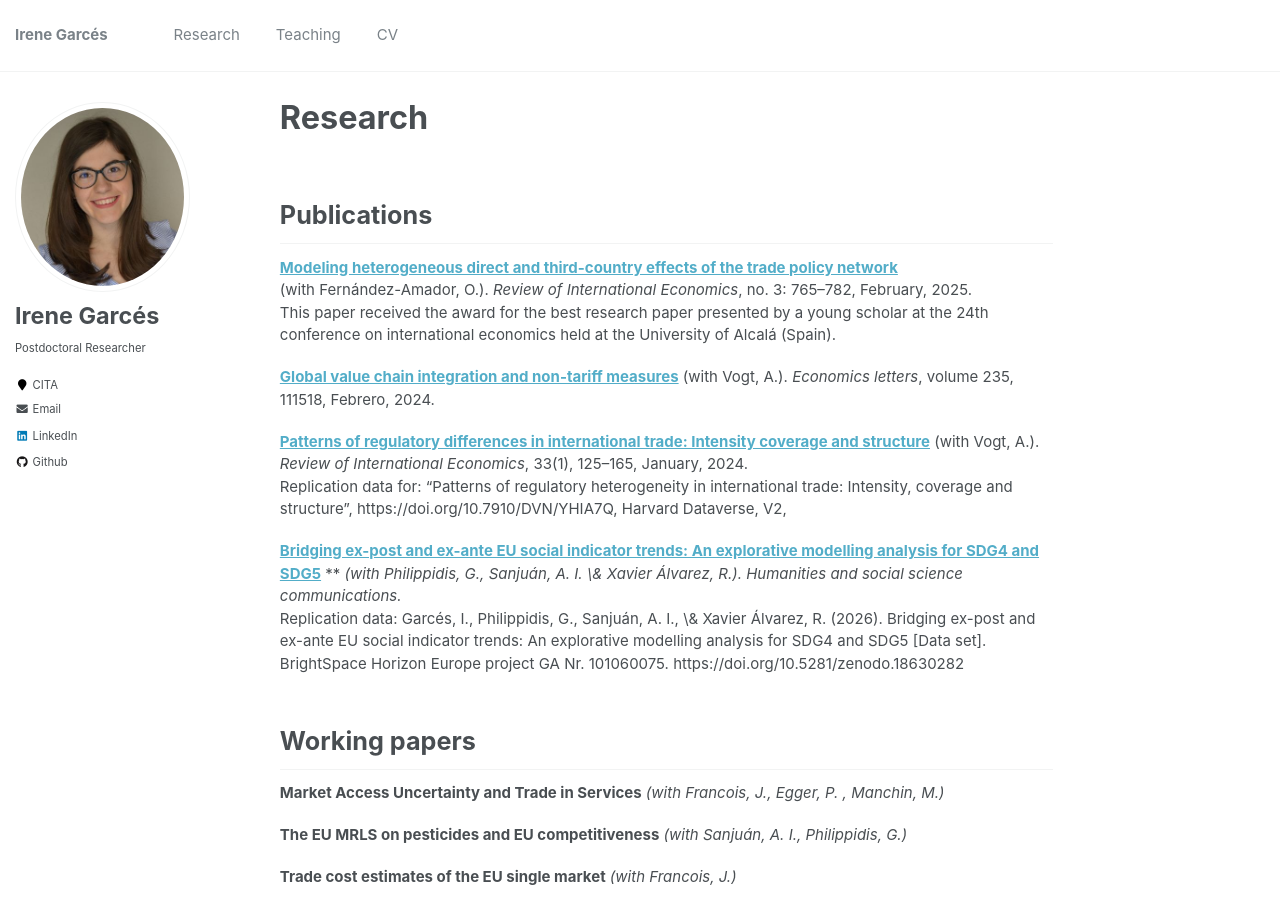
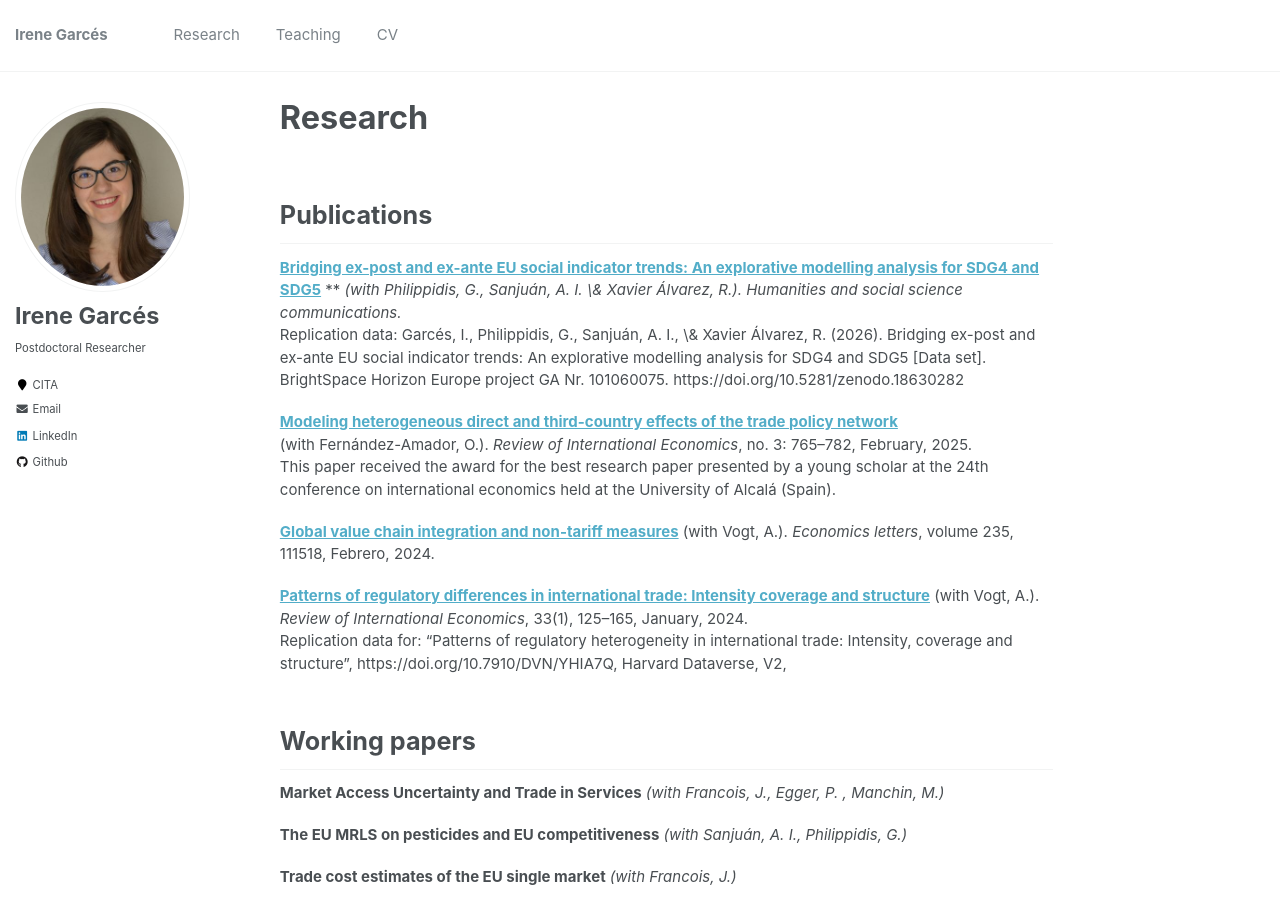
Before and after one commit to IreneGarces/irenegarces.github.io, a Jekyll site: the page built from _pages/research.md, in a window 1280 px wide and 900 px high. Built offline with Jekyll 4.4.1, drawn with Linux system fonts in a browser that asks for light colours; part of the change alters nothing that is shown.

```diff
--- a/_pages/research.md
+++ b/_pages/research.md
@@ -15,6 +15,10 @@ author_profile: true
 {% endfor %}
 
 ## Publications
+**[Bridging ex-post and ex-ante EU social indicator trends: An explorative modelling analysis for SDG4 and SDG5](../files/Bridging ex-post and ex-ante EU social indicator.pdf)** **
+*(with  Philippidis, G., Sanjuán, A. I. \& Xavier Álvarez, R.). Humanities and social science communications.* \\
+Replication data: Garcés, I., Philippidis, G., Sanjuán, A. I., \& Xavier Álvarez, R. (2026). Bridging ex-post and ex-ante EU social indicator trends: An explorative modelling analysis for SDG4 and SDG5 [Data set]. BrightSpace Horizon Europe project GA Nr. 101060075. https://doi.org/10.5281/zenodo.18630282
+
 **[Modeling heterogeneous direct and third-country effects of the trade policy network](../files/Heterogeneous direct and third-country effects_master.pdf)**\\
 (with Fernández-Amador, O.). *Review of International Economics*, no. 3: 765–782, February, 2025. \\
 This paper received the award for the best research paper presented by a young scholar at the 24th conference on international economics held at the University of Alcalá (Spain).
@@ -26,10 +30,6 @@ This paper received the award for the best research paper presented by a young s
 (with Vogt, A.). *Review of International Economics*, 33(1), 125–165, January, 2024. \\
  Replication data for: "Patterns of regulatory heterogeneity in international trade: Intensity, coverage and structure", https://doi.org/10.7910/DVN/YHIA7Q, Harvard Dataverse, V2,
 
-**[Bridging ex-post and ex-ante EU social indicator trends: An explorative modelling analysis for SDG4 and SDG5](../files/Bridging ex-post and ex-ante EU social indicator.pdf)** **
-*(with  Philippidis, G., Sanjuán, A. I. \& Xavier Álvarez, R.). Humanities and social science communications.* \\
-Replication data: Garcés, I., Philippidis, G., Sanjuán, A. I., \& Xavier Álvarez, R. (2026). Bridging ex-post and ex-ante EU social indicator trends: An explorative modelling analysis for SDG4 and SDG5 [Data set]. BrightSpace Horizon Europe project GA Nr. 101060075. https://doi.org/10.5281/zenodo.18630282
-
 ## Working papers
 
 **Market Access Uncertainty and Trade in Services**
@@ -37,8 +37,6 @@ Replication data: Garcés, I., Philippidis, G., Sanjuán, A. I., \& Xavier Álva
 
 **The EU MRLS on pesticides and EU competitiveness**
 *(with Sanjuán, A. I., Philippidis, G.)*
-
-
 
 **Trade cost estimates of the EU single market**
 *(with  Francois, J.)*
```
